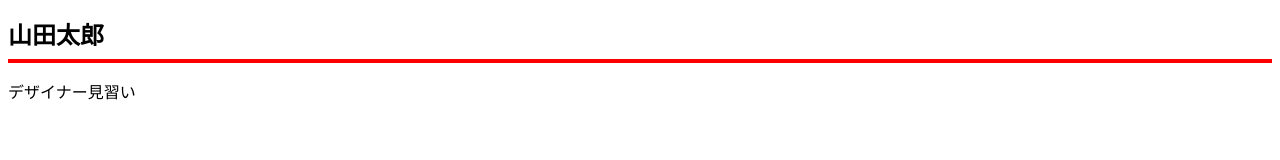
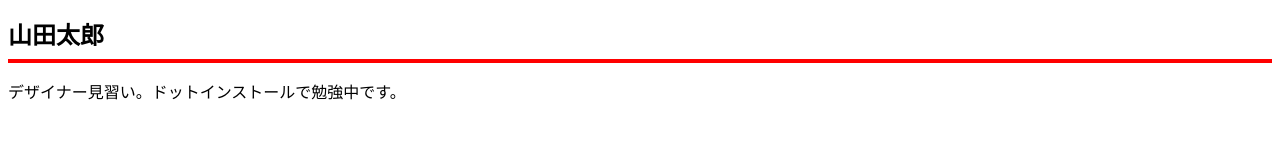
Before and after one commit to hama1996411/hama1996411.github.io, a plain HTML site: page index.html in a window 1280 px wide. Drawn offline with Linux system fonts and the light colour scheme.

Commit message:
Add files via upload

```diff
--- a/index.html
+++ b/index.html
@@ -7,6 +7,6 @@
   </head>
   <body>
      <h1>山田太郎</h1>
-    <p>デザイナー見習い</p>
+    <p>デザイナー見習い。ドットインストールで勉強中です。</p>
   </body>
 </html>
```
